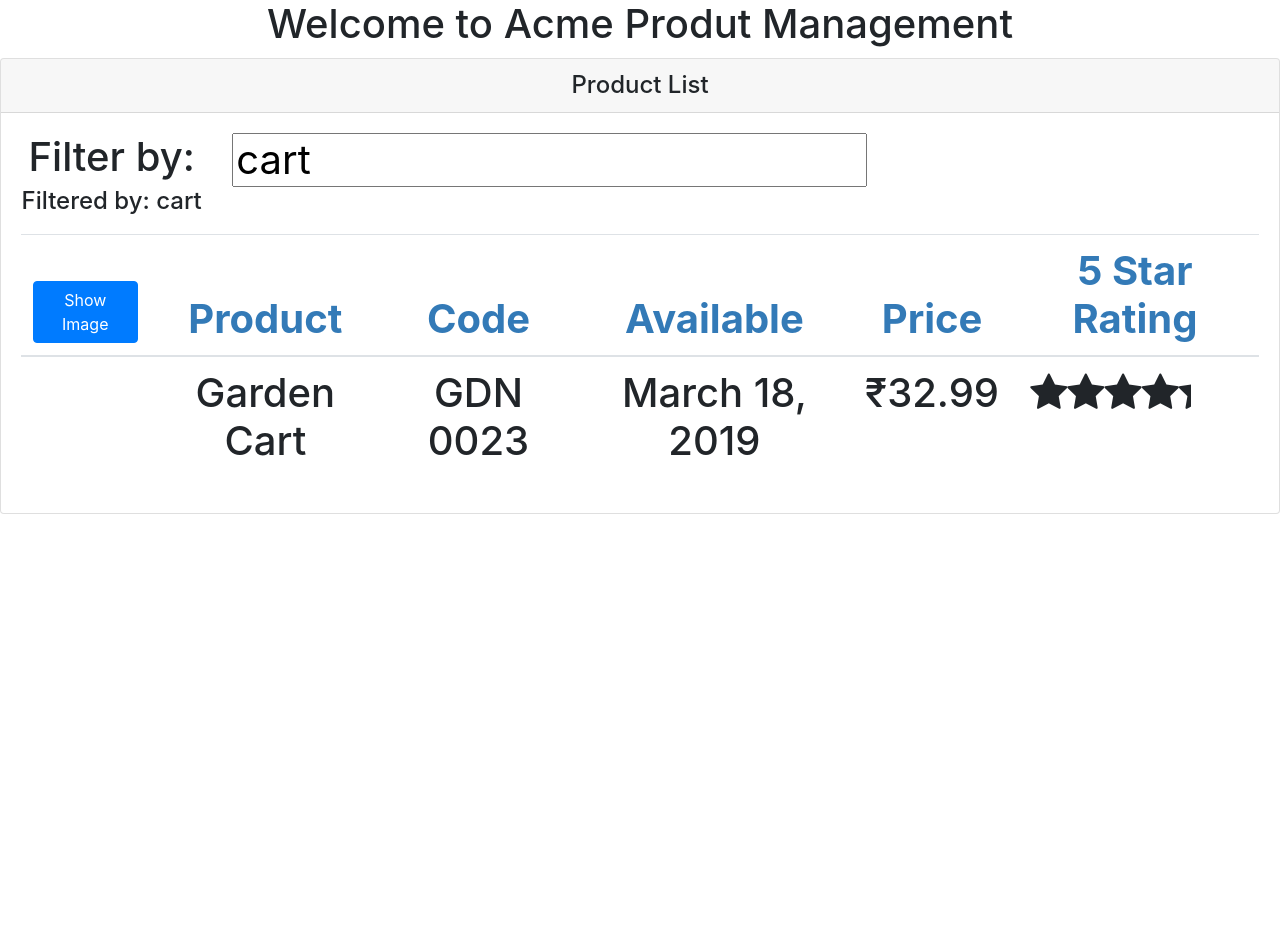
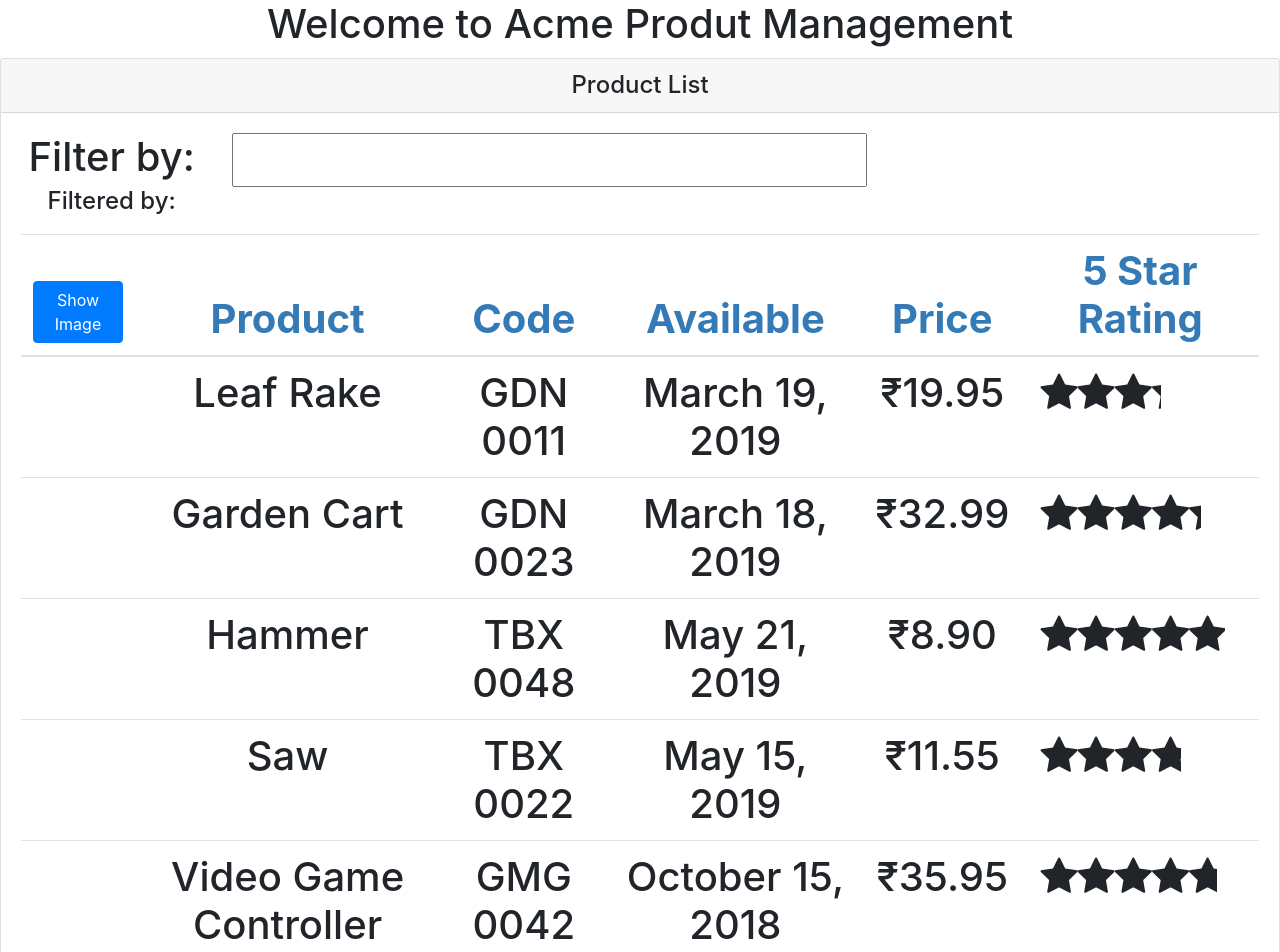
Before and after one commit to dklpu/Angular, an Angular app: page / in a window 1280 px wide. Shown: the top 952 px of the page. Before the commit the page ends 800 px from the top, so only its background shows below. Built offline with nearby package versions, Linux system fonts and the light colour scheme.

Commit message:
Dependeny injection

```diff
--- a/src/app/products/product-list.component.ts
+++ b/src/app/products/product-list.component.ts
@@ -1,5 +1,6 @@
 import { Component, OnInit } from '@angular/core';
 import { IProduct } from './product';
+import { ProductService } from './product.service';
 
 @Component({
 selector:'pm-products',
@@ -23,63 +24,9 @@ export class ProductListComponent implements OnInit
       this.filteredProduct=this.listFilter?this.performFilter(this.listFilter):this.products;
     }
     filteredProduct:IProduct[];
-    products:IProduct[]=[
-      {
-              "productId": 1,
-              "productName": "Leaf Rake",
-              "productCode": "GDN-0011",
-              "releaseDate": "March 19, 2019",
-              "description": "Leaf rake with 48-inch wooden handle.",
-              "price": 19.95,
-              "starRating": 3.2,
-              "imageUrl": "assets/images/leaf_rake.png"
-        },
-        {
-              "productId": 2,
-              "productName": "Garden Cart",
-              "productCode": "GDN-0023",
-              "releaseDate": "March 18, 2019",
-              "description": "15 gallon capacity rolling garden cart",
-              "price": 32.99,
-              "starRating": 4.2,
-              "imageUrl": "assets/images/garden_cart.png"
-            },
-            {
-              "productId": 5,
-              "productName": "Hammer",
-              "productCode": "TBX-0048",
-              "releaseDate": "May 21, 2019",
-              "description": "Curved claw steel hammer",
-              "price": 8.9,
-              "starRating": 4.8,
-              "imageUrl": "assets/images/hammer.png"
-            },
-            {
-              "productId": 8,
-              "productName": "Saw",
-              "productCode": "TBX-0022",
-              "releaseDate": "May 15, 2019",
-              "description": "15-inch steel blade hand saw",
-              "price": 11.55,
-              "starRating": 3.7,
-              "imageUrl": "assets/images/saw.png"
-            },
-            {
-              "productId": 10,
-              "productName": "Video Game Controller",
-              "productCode": "GMG-0042",
-              "releaseDate": "October 15, 2018",
-              "description": "Standard two-button video game controller",
-              "price": 35.95,
-              "starRating": 4.6,
-              "imageUrl": "assets/images/xbox-controller.png"
-            }
-          ];
-
-          constructor() {
-            this.filteredProduct=this.products;
-            this.listFilter='cart';
-
+    products:IProduct[]=[];
+         private _productService;
+          constructor(private productService: ProductService) {
           }
           toggleImage():void
           {
@@ -93,6 +40,8 @@ product.productName.toLocaleLowerCase().indexOf(filterBy)!==-1)
           }
           ngOnInit(): void {
             console.log('On init Appliation starts');
+            this.products=this.productService.getProducts();
+            this.filteredProduct=this.products;
           }
           onRatingClicked(message:string):void{
             this.pageTitle='Produt list: '+message;
--- /dev/null
+++ b/src/app/products/product.service.ts
@@ -0,0 +1,64 @@
+import { Injectable } from '@angular/core'
+import { IProduct } from './product'
+
+@Injectable({
+    providedIn:'root'
+})
+export class ProductService{
+
+    getProducts():IProduct[]{
+        return [
+            {
+              "productId": 1,
+              "productName": "Leaf Rake",
+              "productCode": "GDN-0011",
+              "releaseDate": "March 19, 2019",
+              "description": "Leaf rake with 48-inch wooden handle.",
+              "price": 19.95,
+              "starRating": 3.2,
+              "imageUrl": "assets/images/leaf_rake.png"
+            },
+            {
+              "productId": 2,
+              "productName": "Garden Cart",
+              "productCode": "GDN-0023",
+              "releaseDate": "March 18, 2019",
+              "description": "15 gallon capacity rolling garden cart",
+              "price": 32.99,
+              "starRating": 4.2,
+              "imageUrl": "assets/images/garden_cart.png"
+            },
+            {
+              "productId": 5,
+              "productName": "Hammer",
+              "productCode": "TBX-0048",
+              "releaseDate": "May 21, 2019",
+              "description": "Curved claw steel hammer",
+              "price": 8.9,
+              "starRating": 4.8,
+              "imageUrl": "assets/images/hammer.png"
+            },
+            {
+              "productId": 8,
+              "productName": "Saw",
+              "productCode": "TBX-0022",
+              "releaseDate": "May 15, 2019",
+              "description": "15-inch steel blade hand saw",
+              "price": 11.55,
+              "starRating": 3.7,
+              "imageUrl": "assets/images/saw.png"
+            },
+            {
+              "productId": 10,
+              "productName": "Video Game Controller",
+              "productCode": "GMG-0042",
+              "releaseDate": "October 15, 2018",
+              "description": "Standard two-button video game controller",
+              "price": 35.95,
+              "starRating": 4.6,
+              "imageUrl": "assets/images/xbox-controller.png"
+            }
+          ]
+    }
+
+}
```
